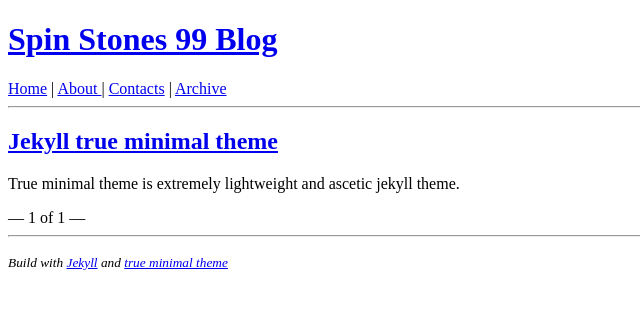
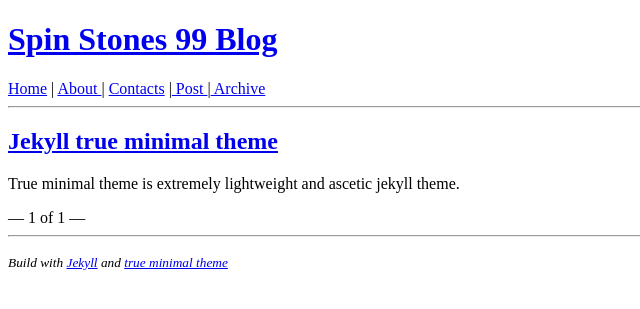
Before and after one commit to okuka7/okuka7.github.io, a Jekyll site: the page built from index.html, in a window 1280 px wide. Shown: the top 309 px of the page, without its empty margins (0-640 px from the left). Built offline with Jekyll 4.4.1, drawn with Linux system fonts in a browser that asks for light colours; the list of posts is cut into pages by our own code.

Commit message:
add wiki

```diff
--- a/_includes/header.html
+++ b/_includes/header.html
@@ -1,5 +1,5 @@
 <header>
     <h1><a href='{{ site.url }}/'>{{ site.name }}</a></h1>
 </header>
-<a href='{{ site.url }}/'> Home</a> | <a href='{{ site.url }}/about/'>About </a> | <a href='{{ site.url }}/contact/'> Contacts</a> | <a href='{{ site.url }}/archive/'> Archive</a>
+<a href='{{ site.url }}/'> Home</a> | <a href='{{ site.url }}/about/'>About </a> | <a href='{{ site.url }}/contact/'> Contacts</a> |<a href='{{ site.url}}/wiki'> Post </a> |<a href='{{ site.url }}/archive/'> Archive</a>
 <hr>
```
